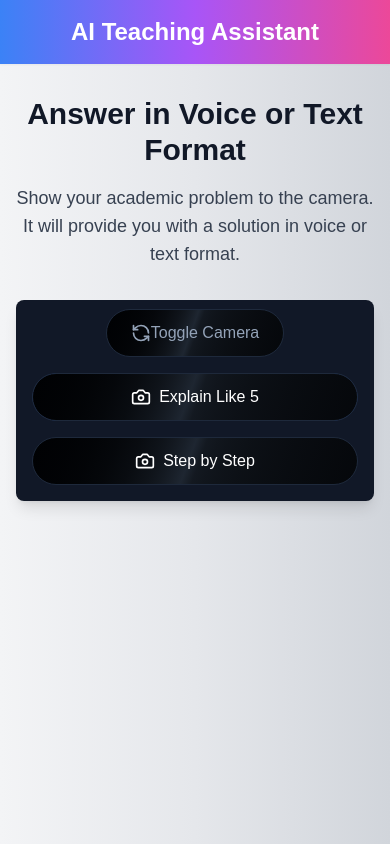
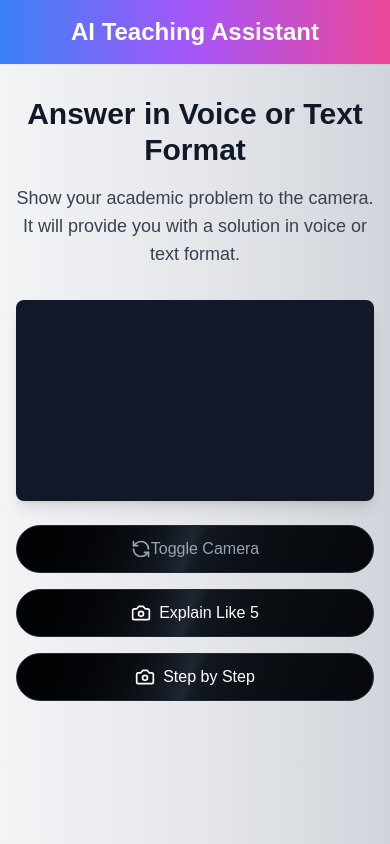
Before and after one commit to bhaveshsinghal95182/ai-visual-teacher, a Next.js app: page / in a window 390 px wide. Built offline with nearby package versions, Linux system fonts and the light colour scheme; no server answers.

Commit message:
button position on mobile devices

```diff
--- a/components/camera.tsx
+++ b/components/camera.tsx
@@ -17,7 +17,6 @@ export function Camera() {
     const [error, setError] = useState<string>('');
     const [isSpeaking, setIsSpeaking] = useState(false);
     const [facingMode, setFacingMode] = useState<'user' | 'environment'>('environment');
-
 
     const handleCapture = async (mode: 'explain_like_five' | 'step_by_step') => {
         setError('');
@@ -52,7 +51,10 @@ export function Camera() {
                     className="w-full h-full object-contain"
                     videoConstraints={{ ...WEBCAM_CONFIG, facingMode }}
                 />
-                <div className="absolute bottom-4 left-1/2 -translate-x-1/2 flex gap-4 flex-wrap justify-center w-full px-4">
+            </div>
+
+            {/* Buttons Container */}
+            <div className="flex flex-col sm:flex-row gap-4 sm:gap-6 w-full sm:w-auto sm:px-4 justify-center">
                 <button
                     onClick={toggleCamera}
                     className="inline-flex h-12 animate-shimmer items-center justify-center rounded-full border border-slate-800 bg-[linear-gradient(110deg,#000103,45%,#1e2631,55%,#000103)] bg-[length:200%_100%] px-6 font-medium text-slate-400 transition-colors focus:outline-none focus:ring-2 focus:ring-slate-400 focus:ring-offset-2 focus:ring-offset-slate-50"
@@ -95,7 +97,6 @@ export function Camera() {
                     )}
                 </button>
             </div>
-            </div>
 
             {error && (
                 <div className="w-full bg-red-50 border border-red-200 rounded-lg p-4">
@@ -104,15 +105,12 @@ export function Camera() {
             )}
 
             {solution && !error && (
-
                 <Solution
                     solution={solution}
                     isSpeaking={isSpeaking}
                     onToggleSpeech={setIsSpeaking}
                 />
-
             )}
-
         </div>
     );
 }
```
Lines whose indentation alone changed are shown as unchanged.
